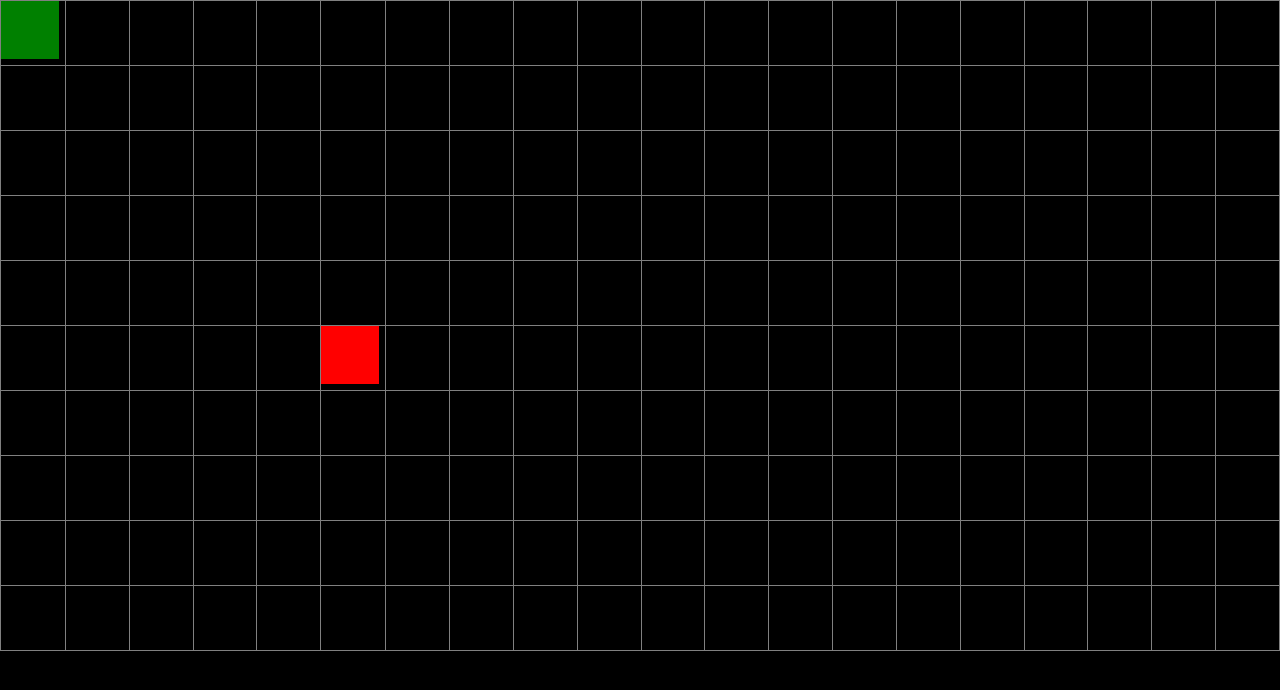
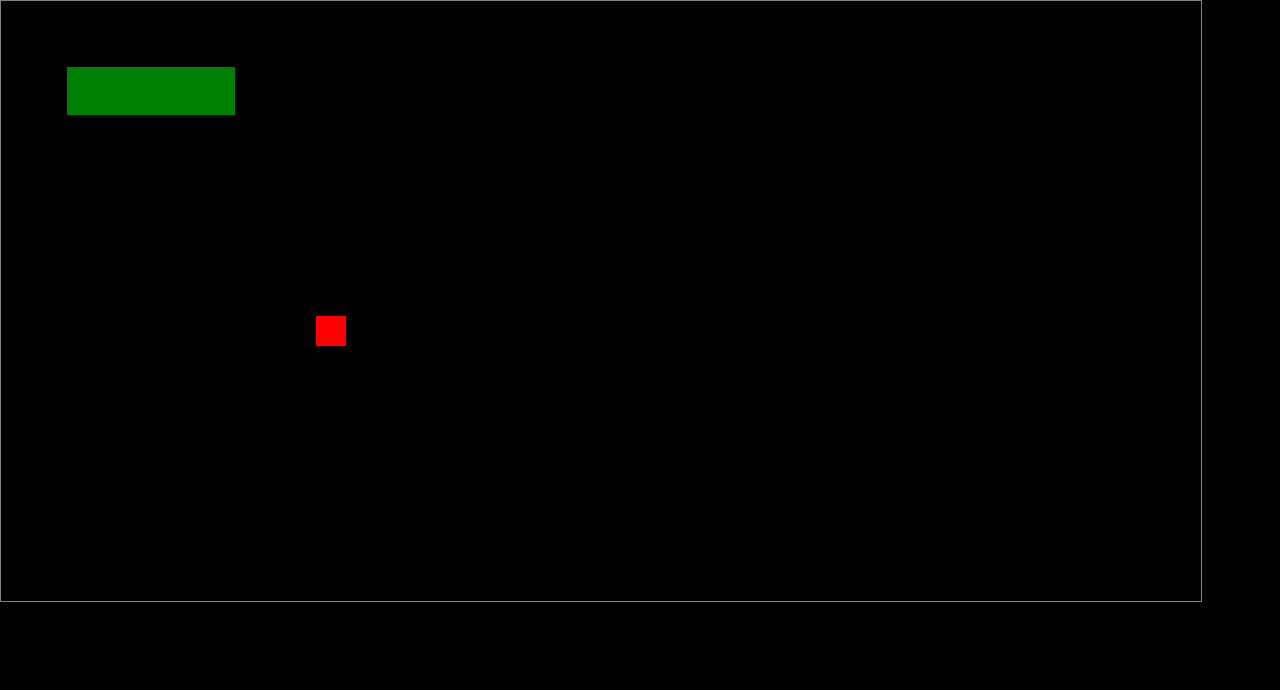
Before and after one commit to BalzGuenat/snek, a plain HTML site: page index.html in a window 1280 px wide. Drawn offline with Linux system fonts and the light colour scheme.

Commit message:
rebuild with canvas, add game over condition

```diff
--- a/index.html
+++ b/index.html
@@ -8,6 +8,6 @@
 	<script type="text/javascript" src="main.js"></script>
 </head>
 <body>
-	<table id="maze"></table>
+	<canvas id="maze"></canvas>
 </body>
 </html>
--- a/main.js
+++ b/main.js
@@ -5,10 +5,11 @@ maze_w = 20;
 maze_h = 10;
 cell_size = 0;
 state = {
-	snake: [{x: 0, y: 0}],
+	snake: [{x: 3, y: 1}, {x: 2, y: 1}, {x: 1, y: 1}],
 	target: {x: 5, y: 5},
 	board: [],
-	to_grow: 0
+	to_grow: 0,
+	game_over: false
 };
 changed = [];
 
@@ -19,14 +20,6 @@ const S_TARGET = 2;
 function main(event) {
 	initState();
 	drawMaze();
-
-
-	// markCell(1, 2);
-	// state.board[1][2] = S_TARGET;
-	// changed.push({x:1, y:2});
-	// state.board[1][1] = S_SNAKE;
-	// changed.push({x:1, y:1});
-	// updateMaze();
 }
 
 function initState() {
@@ -44,23 +37,15 @@ function initState() {
 }
 
 function drawMaze() {
-	var w = window.innerWidth;
-	var h = window.innerHeight;
-	cell_size = Math.min(w/maze_w, h/maze_h);
+	var w = window.innerWidth * .95;
+	var h = window.innerHeight * .95;
+	cell_size = Math.floor(Math.min(w/maze_w, h/maze_h));
 
 	var maze = document.getElementById('maze');
+	maze.width = cell_size * maze_w;
+	maze.height = cell_size * maze_h;
 	for (var i = 0; i < maze_h; i++) {
-		var row = document.createElement('tr');
-		row.classList.add('row');
-		row.id = 'r' + i;
-		maze.appendChild(row);
 		for (var j = 0; j < maze_w; j++) {
-			var cell = document.createElement('td');
-			cell.setAttribute('width', cell_size);
-			cell.setAttribute('height', cell_size);
-			cell.classList.add('cell');
-			cell.id = id(j, i);
-			row.appendChild(cell);
 			changed.push({x:j, y:i});
 		}
 	}
@@ -68,36 +53,60 @@ function drawMaze() {
 }
 
 function updateMaze() {
-	for (var i = 0; i < changed.length; i++) {
-		var c = changed[i];
-		var s = state.board[c.x][c.y];
-		if (s == S_SNAKE) {
-			markCell(c.x, c.y, 'green');
-		} else if (s == S_TARGET) {
-			markCell(c.x, c.y, 'red');
-		} else {
-			clearCell(c.x, c.y);
-		}
+	var maze = document.getElementById('maze');
+	var ctx = maze.getContext('2d');
+	ctx.clearRect(0, 0, maze.width, maze.height);
+	var t = state.target;
+	markCell(t.x, t.y, 'red');
+
+	var head_dx = state.snake[0].x - state.snake[1].x;
+	var head_dy = state.snake[0].y - state.snake[1].y;
+	var tail_dx = state.snake[state.snake.length-2].x - state.snake[state.snake.length-1].x;
+	var tail_dy = state.snake[state.snake.length-2].y - state.snake[state.snake.length-1].y;
+
+	ctx.beginPath();
+	if (state.game_over) {
+		ctx.strokeStyle = 'orange';
+	} else {
+		ctx.strokeStyle = 'green';
 	}
-	changed = [];
+	ctx.lineWidth = cell_size * .8;
+	var start = center(state.snake[0].x, state.snake[0].y);
+	start = {
+		x: start.x + cell_size * .4 * head_dx,
+		y: start.y + cell_size * .4 * head_dy
+	};
+	ctx.moveTo(start.x, start.y);
+	for (var i = 1; i < state.snake.length - 1; i++) {
+		var next = center(state.snake[i].x, state.snake[i].y);
+		ctx.lineTo(next.x, next.y);
+	}
+	var end = center(state.snake[state.snake.length-1].x, state.snake[state.snake.length-1].y);
+	end = {
+		x: end.x - cell_size * .4 * tail_dx,
+		y: end.y - cell_size * .4 * tail_dy
+	};
+	ctx.lineTo(end.x, end.y);
+	ctx.stroke();
 }
 
 function markCell(x, y, color) {
-	var div = document.createElement('div');
-	div.style.height = cell_size*.9 + 'px';
-	div.style.width = cell_size*.9 + 'px';
-	div.style['background-color'] = color;
-	var c = cell(x, y);
-	c.innerHTML = "";
-	c.appendChild(div)
+	var ctx = document.getElementById('maze').getContext('2d');
+	ctx.fillStyle = color;
+	ctx.fillRect(x * cell_size + cell_size * .25, y * cell_size + cell_size * .25, cell_size * .5, cell_size * .5);
 }
 
 function clearCell(x, y) {
-	cell(x, y).innerHTML = "";
+	var c = document.getElementById('maze').getContext('2d');
+	c.fillStyle = 'black';
+	c.fillRect(x*cell_size, y*cell_size, cell_size, cell_size);
 }
 
-function cell(x, y) {
-	return document.getElementById(id(x, y));
+function center(x, y) {
+	return {
+		x: x * cell_size + cell_size * .5,
+		y: y * cell_size + cell_size * .5
+	};
 }
 
 function id(x, y) {
@@ -124,15 +133,6 @@ function move(dx, dy) {
 		return;
 	}
 
-	if (state.board[newpos.x][newpos.y] == S_TARGET) {
-		state.to_grow += 2;
-		do {
-			newtarget = {x:getRandomInt(0, maze_w), y:getRandomInt(0, maze_h)};
-		} while (state.board[newtarget.x][newtarget.y] != S_NOTHING);
-		state.board[newtarget.x][newtarget.y] = S_TARGET;
-		changed.push(newtarget);
-	}
-
 	state.snake.unshift(newpos);
 	if (state.to_grow > 0) {
 		state.to_grow -= 1;
@@ -141,8 +141,22 @@ function move(dx, dy) {
 		state.board[old.x][old.y] = S_NOTHING;
 		changed.push(old);
 	}
+
+	if (state.board[newpos.x][newpos.y] == S_TARGET) {
+		state.to_grow += 2;
+		do {
+			newtarget = {x:getRandomInt(0, maze_w), y:getRandomInt(0, maze_h)};
+		} while (state.board[newtarget.x][newtarget.y] != S_NOTHING);
+		state.board[newtarget.x][newtarget.y] = S_TARGET;
+		state.target = newtarget;
+		changed.push(newtarget);
+	}
+
 	state.board[newpos.x][newpos.y] = S_SNAKE;
 	changed.push(state.snake[0]);
+
+	checkGameOver();
+
 	updateMaze();
 }
 
@@ -152,3 +166,16 @@ function getRandomInt(min, max) {
   //The maximum is exclusive and the minimum is inclusive
   return Math.floor(Math.random() * (max - min)) + min;
 }
+
+function eq(a, b) {
+	return a.x == b.x && a.y == b.y;
+}
+
+function checkGameOver() {
+	var head = state.snake[0];
+	var rightBlocked = head.x + 1 == maze_w || state.board[head.x + 1][head.y] == S_SNAKE;
+	var leftBlocked = head.x  == 0 || state.board[head.x - 1][head.y] == S_SNAKE;
+	var downBlocked = head.y + 1 == maze_h || state.board[head.x][head.y + 1] == S_SNAKE;
+	var upBlocked = head.y  == 0 || state.board[head.x][head.y - 1] == S_SNAKE;
+	state.game_over = rightBlocked && leftBlocked && downBlocked && upBlocked;
+}
--- a/style.css
+++ b/style.css
@@ -4,6 +4,7 @@ body {
 
 #maze {
 	background-color: black;
+	border: 1px solid gray;
 }
 
 .cell {
```
